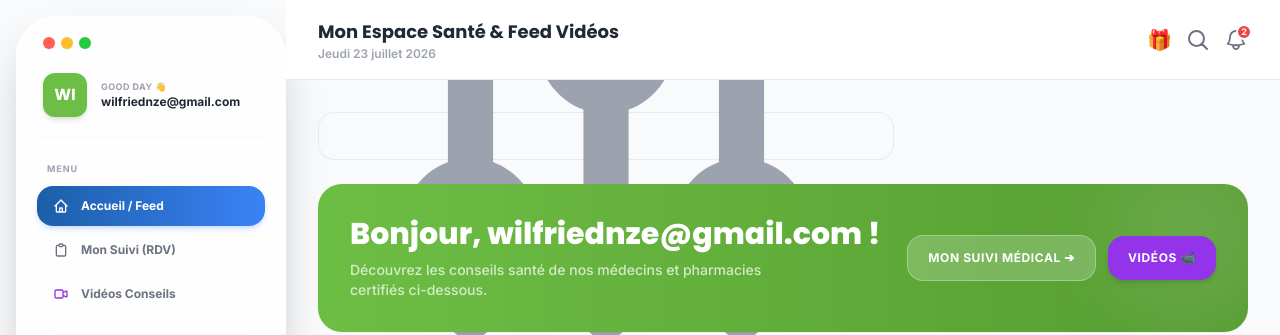
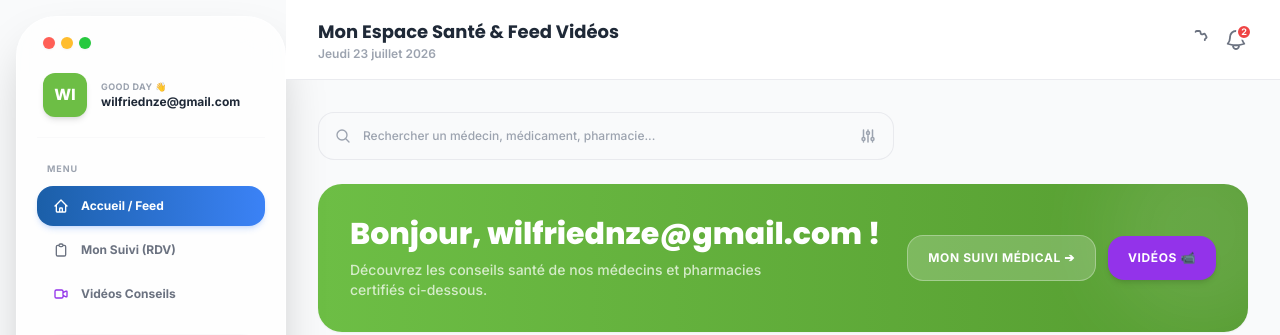
Before and after one commit to Francis237mb/sante-, a Django app: page /patients/dashboard/ in a window 1280 px wide. Shown: the top 335 px of the page. Run offline with Django 5.2, Linux system fonts and the light colour scheme; a user stored in the database is signed in; data comes from the database, SQL or seed files in the repository; some libraries are stand-ins or nearby versions.

Commit message:
Header avec seulement cloche de notification et parametres, barre de recherche compacte et correction du bug des trois figures de filtre geantes au fond

```diff
--- a/patients/templates/patients/dashboard.html
+++ b/patients/templates/patients/dashboard.html
@@ -294,16 +294,13 @@
                     </a>
                 </div>
 
-                <div class="flex items-center space-x-3.5 relative">
-                    <button type="button" onclick="showToast('🎁 Parrainez un ami et gagnez des points Fransick !')" class="text-gray-500 hover:text-leaf-green transition-colors">
-                        <span class="text-xl">🎁</span>
-                    </button>
-
-                    <button type="button" onclick="openSearchMedecinsModal()" class="text-gray-500 hover:text-medical-blue transition-colors focus:outline-none relative group" title="Rechercher un médecin">
-                        <svg xmlns="http://www.w3.org/2000/svg" fill="none" viewBox="0 0 24 24" stroke-width="2" stroke="currentColor" class="w-6 h-6">
-                          <path stroke-linecap="round" stroke-linejoin="round" d="m21 21-5.197-5.197m0 0A7.5 7.5 0 1 0 5.196 5.196a7.5 7.5 0 0 0 10.607 10.607Z" />
+                      <div class="flex items-center space-x-3.5 relative">
+                    <!-- Paramètres -->
+                    <a href="{% url 'patients:settings' %}" class="text-gray-500 hover:text-leaf-green transition-colors relative focus:outline-none" title="Paramètres">
+                        <svg xmlns="http://www.w3.org/2000/svg" fill="none" viewBox="0 0 24 24" stroke-width="1.8" stroke="currentColor" class="w-6 h-6">
+                          <path stroke-linecap="round" stroke-linejoin="round" d="M9.594 3.94c.09-.542.56-.94 1.11-.94h2.593c.55 0 1.02.398 1.11.94l.213 1.281c.063.374.313.686.645.87.074.04.147.083.22.127.325.196.72.257 1.075.124l1.217-.456a1.125 1.125 0 0 1 1.37.49l1.296 2.247a1.125 1.125 0 0 1-.26 1.43l-1.003.828c-.293.241-.438.613-.43.992a7.723 7.723 0 0 1 0 .255" />
                         </svg>
-                    </button>
+                    </a>
 
                     <!-- Notification Bell Trigger -->
                     <button type="button" onclick="toggleNotificationsPanel()" class="text-gray-500 hover:text-leaf-green transition-colors relative focus:outline-none" title="Notifications">
@@ -355,7 +352,7 @@
                             <svg class="w-4 h-4 text-gray-400 flex-shrink-0" fill="none" viewBox="0 0 24 24" stroke-width="2" stroke="currentColor"><path stroke-linecap="round" stroke-linejoin="round" d="m21 21-5.197-5.197m0 0A7.5 7.5 0 1 0 5.196 5.196a7.5 7.5 0 0 0 10.607 10.607Z"/></svg>
                             <span class="text-gray-400 font-medium text-xs truncate">Rechercher un médecin, médicament, pharmacie...</span>
                         </div>
-                        <svg class="w-4.5 h-4.5 text-gray-400 flex-shrink-0" fill="none" viewBox="0 0 24 24" stroke="currentColor" stroke-width="2"><path stroke-linecap="round" stroke-linejoin="round" d="M12 6V4m0 2a2 2 0 100 4m0-4a2 2 0 110 4m-6 8a2 2 0 100-4m0 4a2 2 0 110-4m0 4v2m0-6V4m6 6v10m6-2a2 2 0 100-4m0 4a2 2 0 110-4m0 4v2m0-6V4"/></svg>
+                        <svg class="w-4.5 h-4.5 text-gray-400 flex-shrink-0" style="width: 18px; height: 18px;" fill="none" viewBox="0 0 24 24" stroke="currentColor" stroke-width="2"><path stroke-linecap="round" stroke-linejoin="round" d="M12 6V4m0 2a2 2 0 100 4m0-4a2 2 0 110 4m-6 8a2 2 0 100-4m0 4a2 2 0 110-4m0 4v2m0-6V4m6 6v10m6-2a2 2 0 100-4m0 4a2 2 0 110-4m0 4v2m0-6V4"/></svg>
                     </div>
                 </div>
 
--- a/patients/templates/patients/doctor_detail.html
+++ b/patients/templates/patients/doctor_detail.html
@@ -273,7 +273,7 @@
                             <svg class="w-4 h-4 text-gray-400 flex-shrink-0" fill="none" viewBox="0 0 24 24" stroke-width="2" stroke="currentColor"><path stroke-linecap="round" stroke-linejoin="round" d="m21 21-5.197-5.197m0 0A7.5 7.5 0 1 0 5.196 5.196a7.5 7.5 0 0 0 10.607 10.607Z"/></svg>
                             <span class="text-gray-400 font-medium text-xs truncate">Rechercher un médecin, médicament, pharmacie...</span>
                         </div>
-                        <svg class="w-4.5 h-4.5 text-gray-400 flex-shrink-0" fill="none" viewBox="0 0 24 24" stroke="currentColor" stroke-width="2"><path stroke-linecap="round" stroke-linejoin="round" d="M12 6V4m0 2a2 2 0 100 4m0-4a2 2 0 110 4m-6 8a2 2 0 100-4m0 4a2 2 0 110-4m0 4v2m0-6V4m6 6v10m6-2a2 2 0 100-4m0 4a2 2 0 110-4m0 4v2m0-6V4"/></svg>
+                        <svg class="w-4.5 h-4.5 text-gray-400 flex-shrink-0" style="width: 18px; height: 18px;" fill="none" viewBox="0 0 24 24" stroke="currentColor" stroke-width="2"><path stroke-linecap="round" stroke-linejoin="round" d="M12 6V4m0 2a2 2 0 100 4m0-4a2 2 0 110 4m-6 8a2 2 0 100-4m0 4a2 2 0 110-4m0 4v2m0-6V4m6 6v10m6-2a2 2 0 100-4m0 4a2 2 0 110-4m0 4v2m0-6V4"/></svg>
                     </div>
                 </div>
                 <div class="max-w-3xl mx-auto space-y-6">
--- a/patients/templates/patients/suivi.html
+++ b/patients/templates/patients/suivi.html
@@ -261,7 +261,7 @@
                             <svg class="w-4 h-4 text-gray-400 flex-shrink-0" fill="none" viewBox="0 0 24 24" stroke-width="2" stroke="currentColor"><path stroke-linecap="round" stroke-linejoin="round" d="m21 21-5.197-5.197m0 0A7.5 7.5 0 1 0 5.196 5.196a7.5 7.5 0 0 0 10.607 10.607Z"/></svg>
                             <span class="text-gray-400 font-medium text-xs truncate">Rechercher un médecin, médicament, pharmacie...</span>
                         </div>
-                        <svg class="w-4.5 h-4.5 text-gray-400 flex-shrink-0" fill="none" viewBox="0 0 24 24" stroke="currentColor" stroke-width="2"><path stroke-linecap="round" stroke-linejoin="round" d="M12 6V4m0 2a2 2 0 100 4m0-4a2 2 0 110 4m-6 8a2 2 0 100-4m0 4a2 2 0 110-4m0 4v2m0-6V4m6 6v10m6-2a2 2 0 100-4m0 4a2 2 0 110-4m0 4v2m0-6V4"/></svg>
+                        <svg class="w-4.5 h-4.5 text-gray-400 flex-shrink-0" style="width: 18px; height: 18px;" fill="none" viewBox="0 0 24 24" stroke="currentColor" stroke-width="2"><path stroke-linecap="round" stroke-linejoin="round" d="M12 6V4m0 2a2 2 0 100 4m0-4a2 2 0 110 4m-6 8a2 2 0 100-4m0 4a2 2 0 110-4m0 4v2m0-6V4m6 6v10m6-2a2 2 0 100-4m0 4a2 2 0 110-4m0 4v2m0-6V4"/></svg>
                     </div>
                 </div>
                 <div class="max-w-4xl mx-auto space-y-6">
```
